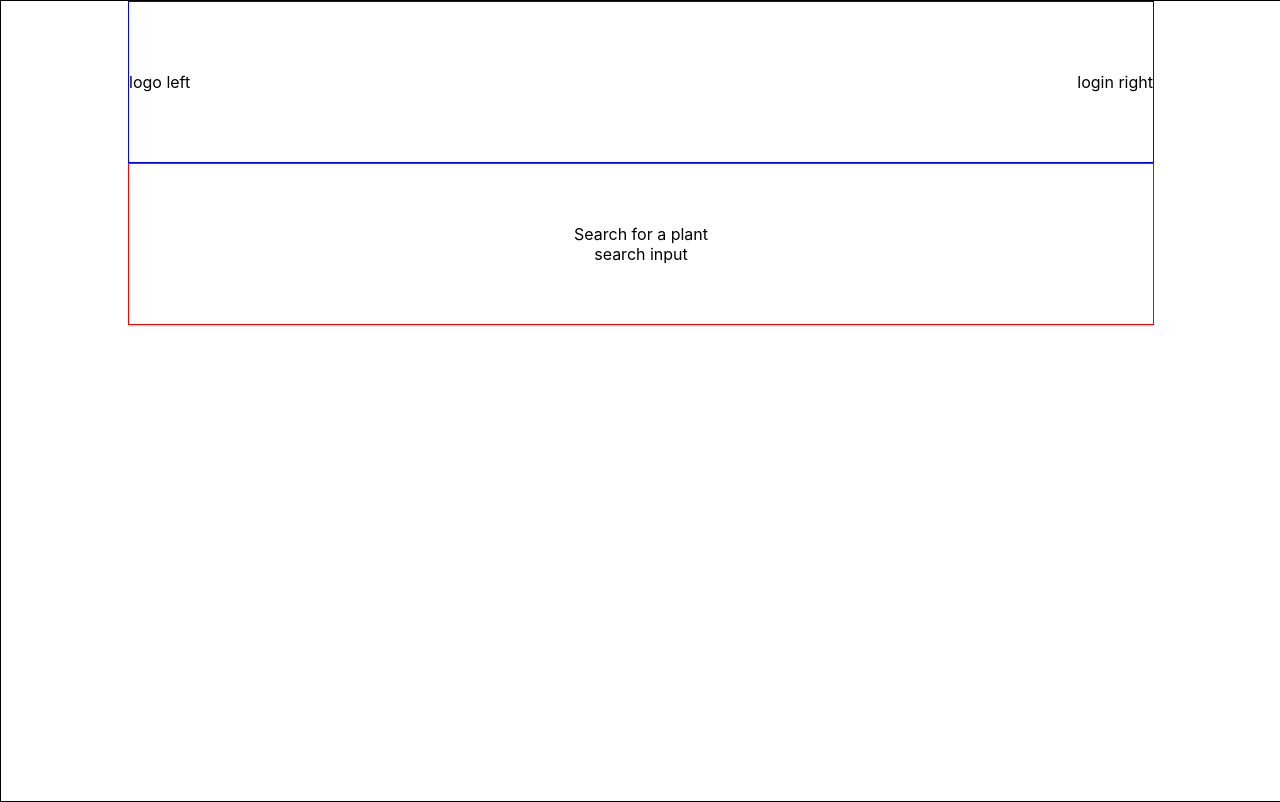
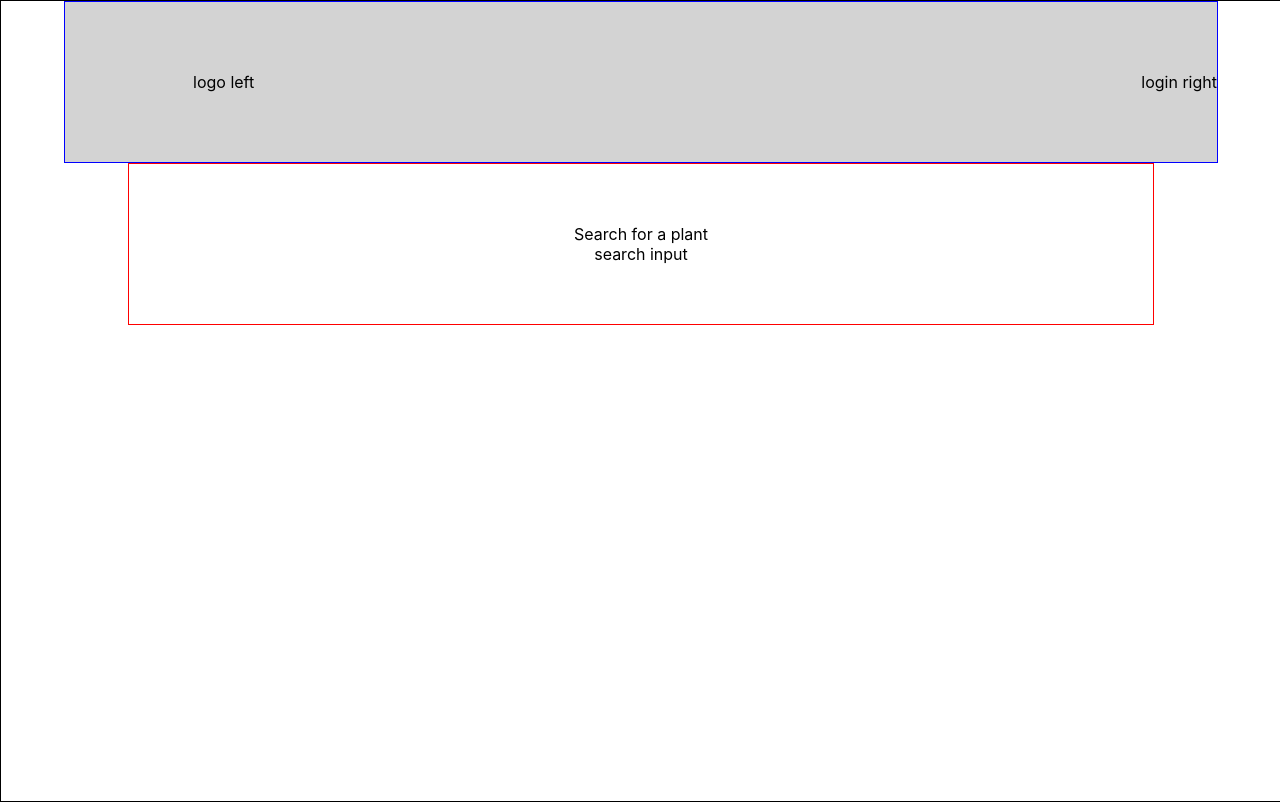
Before and after one commit to js4484/plant-info, a React (Create React App) app: page / in a window 1280 px wide. Built offline with nearby package versions, Linux system fonts and the light colour scheme.

Commit message:
Search styling

```diff
--- a/src/App.css
+++ b/src/App.css
@@ -13,11 +13,13 @@
   width: 80%;
   margin-left: 10%;
   margin-right: 10%;
+  padding-left: 10%;
   display: flex;
   flex-direction: row;
   justify-content: space-between;
   border: 1px solid blue;
   align-items: center;
+  background-color: lightgray;
 
 }
 
```
